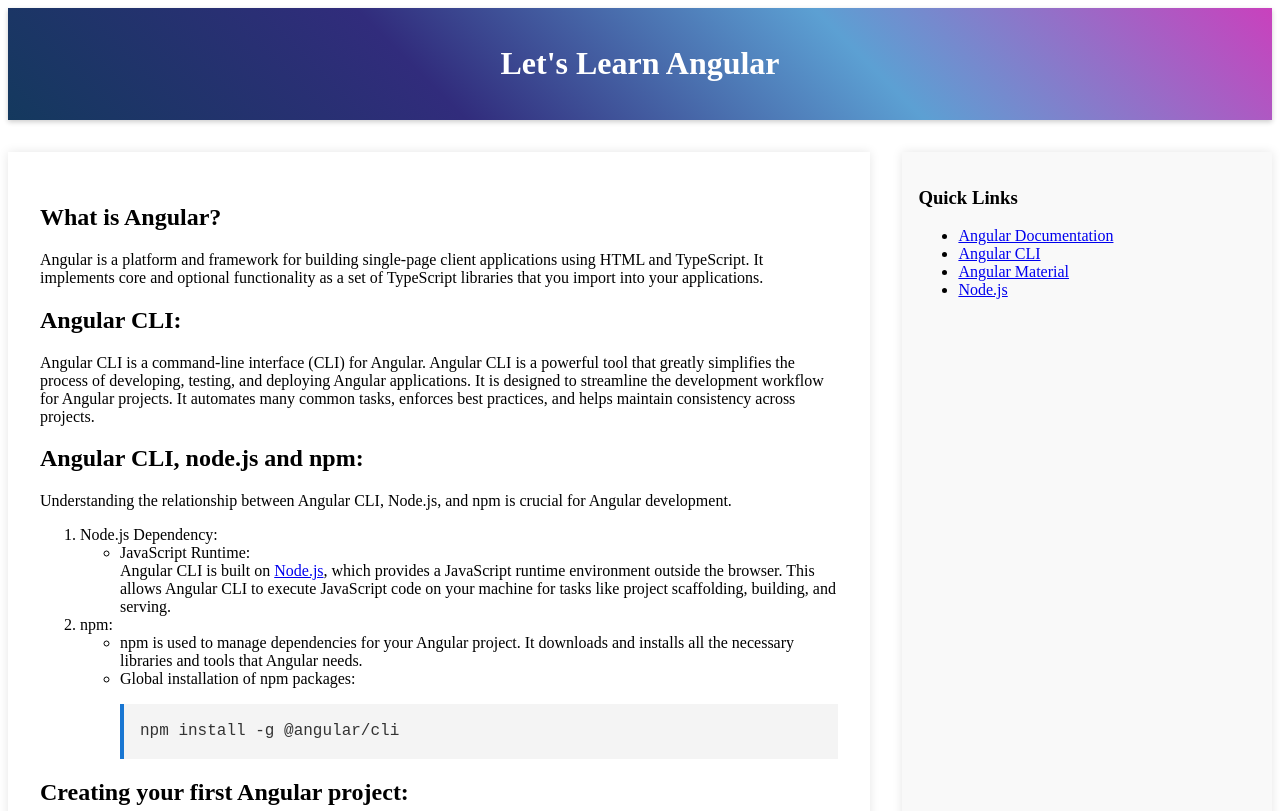
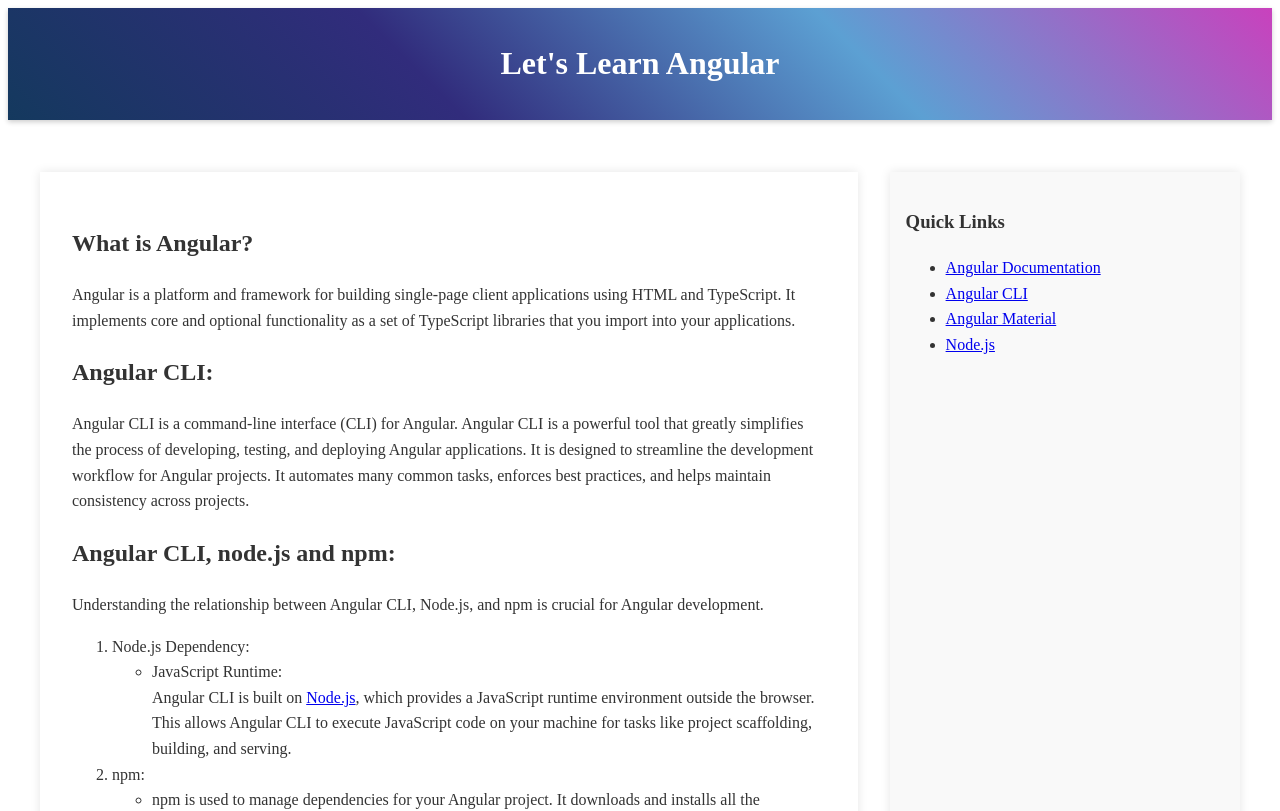
Before and after one commit to pputtaswamy07/Learn-Angular, an Angular app: page / in a window 1280 px wide. Shown: the top 811 px of the page. Built offline with nearby package versions, Linux system fonts and the light colour scheme.

Commit message:
update global css

```diff
--- a/src/styles.css
+++ b/src/styles.css
@@ -1,4 +1,54 @@
 /* You can add global styles to this file, and also import other style files */
+
+header {
+  background: linear-gradient(45deg, #14395e, #312c7c, #5ca0d3, #c941bd);
+  color: white;
+  text-align: center;
+  padding: 1rem;
+  margin-bottom: 2rem;
+  box-shadow: 0 2px 5px rgba(0, 0, 0, 0.2);
+}
+
+nav {
+  background-color: #f4f4f4;
+  padding: 1rem;
+  margin-bottom: 2rem;
+}
+nav ul {
+  list-style-type: none;
+  padding: 0;
+}
+nav ul li {
+  display: inline;
+  margin-right: 10px;
+}
+nav ul li a {
+  text-decoration: none;
+  color: #333;
+}
+main {
+  display: grid;
+  grid-template-columns: 7fr 3fr;
+  gap: 2rem;
+}
+.content {
+  background-color: white;
+  padding: 2rem;
+  box-shadow: 0 0 10px rgba(0, 0, 0, 0.1);
+}
+aside {
+  background-color: #f9f9f9;
+  padding: 1rem;
+  box-shadow: 0 0 10px rgba(0, 0, 0, 0.1);
+}
+footer {
+  background-color: #333;
+  color: white;
+  text-align: center;
+  padding: 1rem;
+  margin-top: 2rem;
+}
+
 .code-block {
   background-color: #f4f4f4;
   border-left: 4px solid #1976d2;
@@ -10,3 +60,12 @@
   font-size: 1rem;
   line-height: 1.4;
 }
+
+main {
+  font-family: "Roboto Mono";
+  line-height: 1.6;
+  color: #333;
+  max-width: 1200px;
+  margin: 0 auto;
+  padding: 20px;
+}
```
